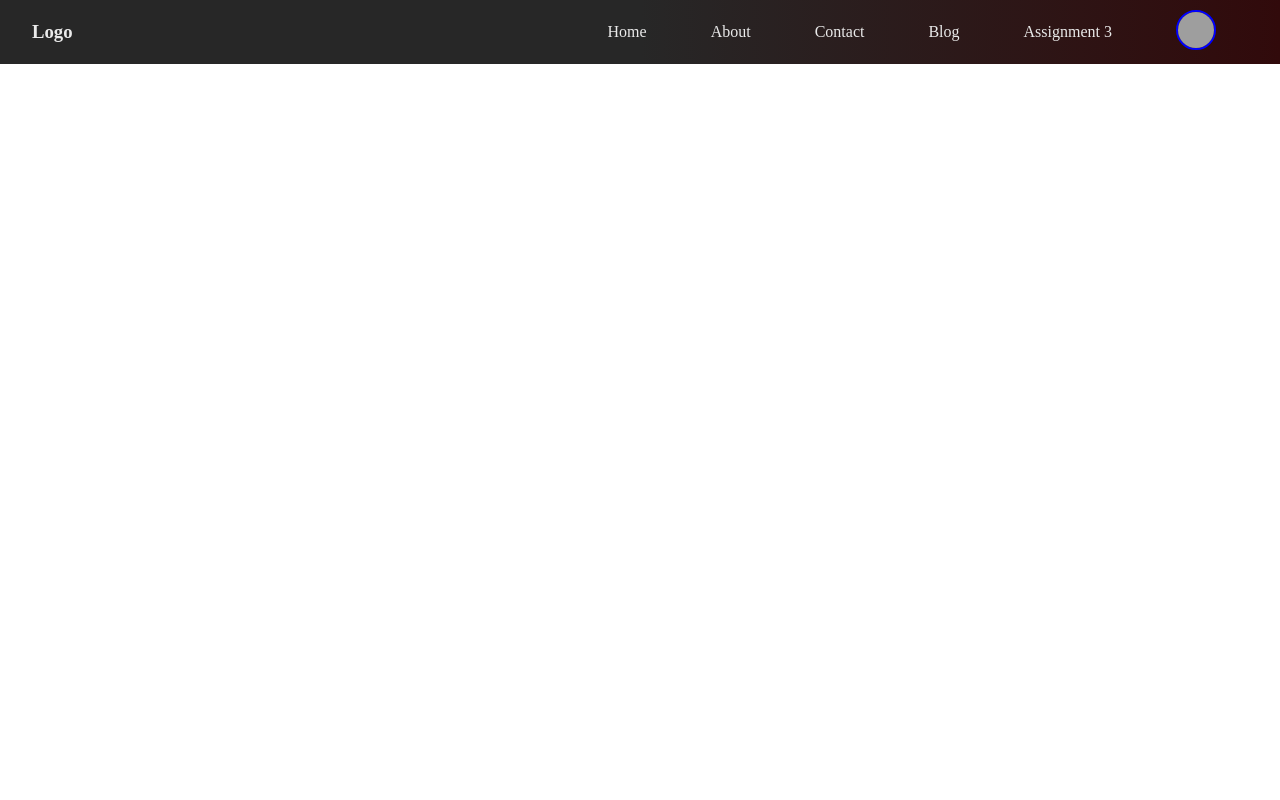
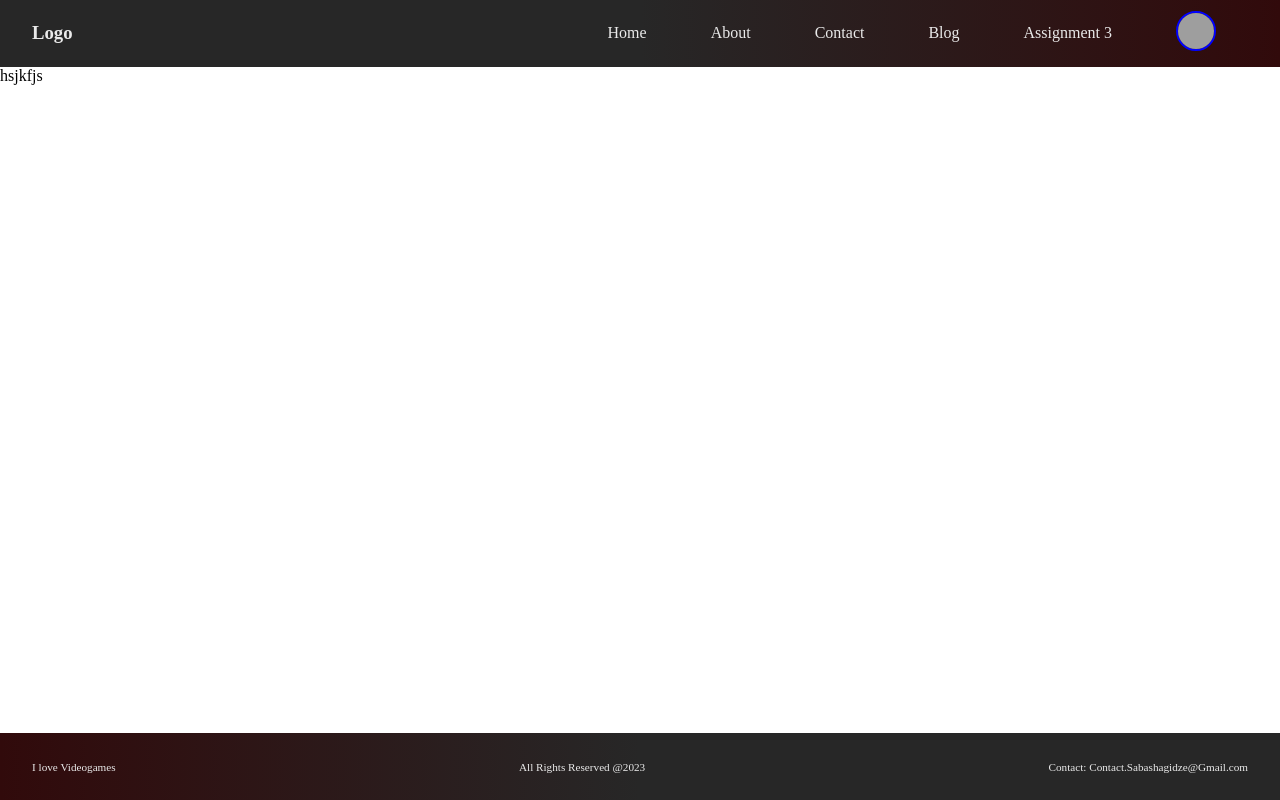
Before and after one commit to SabaShagidzeMain/ReactNextApp, a Next.js app: page / in a window 1280 px wide. Built offline with nearby package versions, Linux system fonts and the light colour scheme; grey boxes are pictures that could not be loaded.

Commit message:
Landing Page Set Up

```diff
--- a/src/Components/Footer/Footer.css
+++ b/src/Components/Footer/Footer.css
@@ -2,7 +2,7 @@
   left: 0;
   bottom: 0;
   width: 100%;
-  height: 8vh;
+  height: 10vh;
   padding: 0 2rem;
   background-image: linear-gradient(90deg, #310a0b, #272727 50%);
 
--- a/src/Components/Footer/Footer.jsx
+++ b/src/Components/Footer/Footer.jsx
@@ -1,4 +1,3 @@
-import React from "react";
 import "./Footer.css";
 
 const Footer = () => {
--- a/src/Components/Header/Header.css
+++ b/src/Components/Header/Header.css
@@ -2,7 +2,7 @@
   display: flex;
   align-items: center;
   justify-content: space-between;
-  height: 8vh;
+  height: 10vh;
   background-image: linear-gradient(90deg, #272727 50%, #310a0b);
   padding: 0 2rem;
 }
--- /dev/null
+++ b/src/Components/Landing/Landing.jsx
@@ -0,0 +1,9 @@
+const Landing = () => {
+  return (
+    <main className="main">
+      <p>hsjkfjs</p>
+    </main>
+  );
+};
+
+export default Landing;
--- a/src/app/globals.css
+++ b/src/app/globals.css
@@ -3,3 +3,7 @@
   padding: 0;
   box-sizing: border-box;
 }
+
+.main {
+  height: 80vh;
+}
--- a/src/app/page.css
+++ b/src/app/page.css
@@ -1,4 +1,5 @@
 .main {
   display: flex;
   flex-direction: column;
+  height: 100vh;
 }
--- a/src/app/page.jsx
+++ b/src/app/page.jsx
@@ -1,13 +1,16 @@
-"use client"
+"use client";
 
 import "./page.css";
 import Header from "../Components/Header/Header";
+import Footer from "../Components/Footer/Footer";
+import Landing from "../Components/Landing/Landing";
 
 export default function Home() {
   return (
     <main className="main">
       <Header />
-      <div className="wrapper"></div>
+      <Landing />
+      <Footer />
     </main>
   );
 }
```
Also changed, not shown: src/Components/Landing/Landing.css (added).
